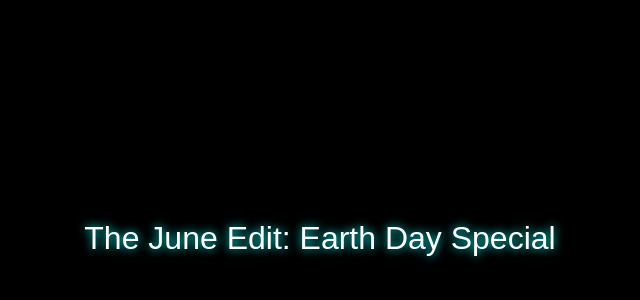
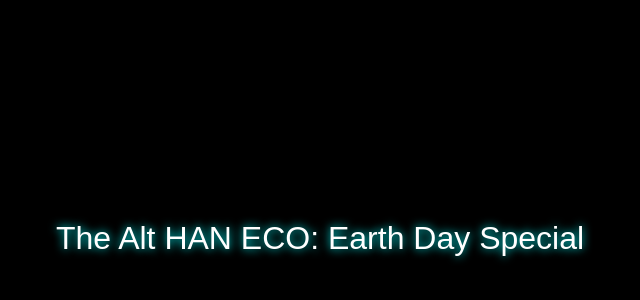
Before and after one commit to Bill-icious/EarthDay-AHECO, a plain HTML site: page index.html in a window 1280 px wide. Shown: the part 2-302 px from the top of the page, without its empty margins (320-960 px from the left). Drawn offline with nearby package versions, Linux system fonts and the light colour scheme.

Commit message:
Update index.html

```diff
--- a/index.html
+++ b/index.html
@@ -3,7 +3,7 @@
 <html lang="en">
 <head>
   <meta charset="UTF-8" />
-  <title>The June Edit: Earth Day Special</title>
+  <title>The Alt HAN ECO: Earth Day Special</title>
   <style>
     html, body {
       margin: 0;
@@ -31,7 +31,7 @@
   </style>
 </head>
 <body>
-  <div class="headline">The June Edit: Earth Day Special</div>
+  <div class="headline">The Alt HAN ECO: Earth Day Special</div>
   <script src="https://cdn.jsdelivr.net/npm/three@0.160.0/build/three.min.js"></script>
   <script src="https://cdn.jsdelivr.net/npm/three@0.160.0/examples/js/loaders/GLTFLoader.js"></script>
   <script>
```
